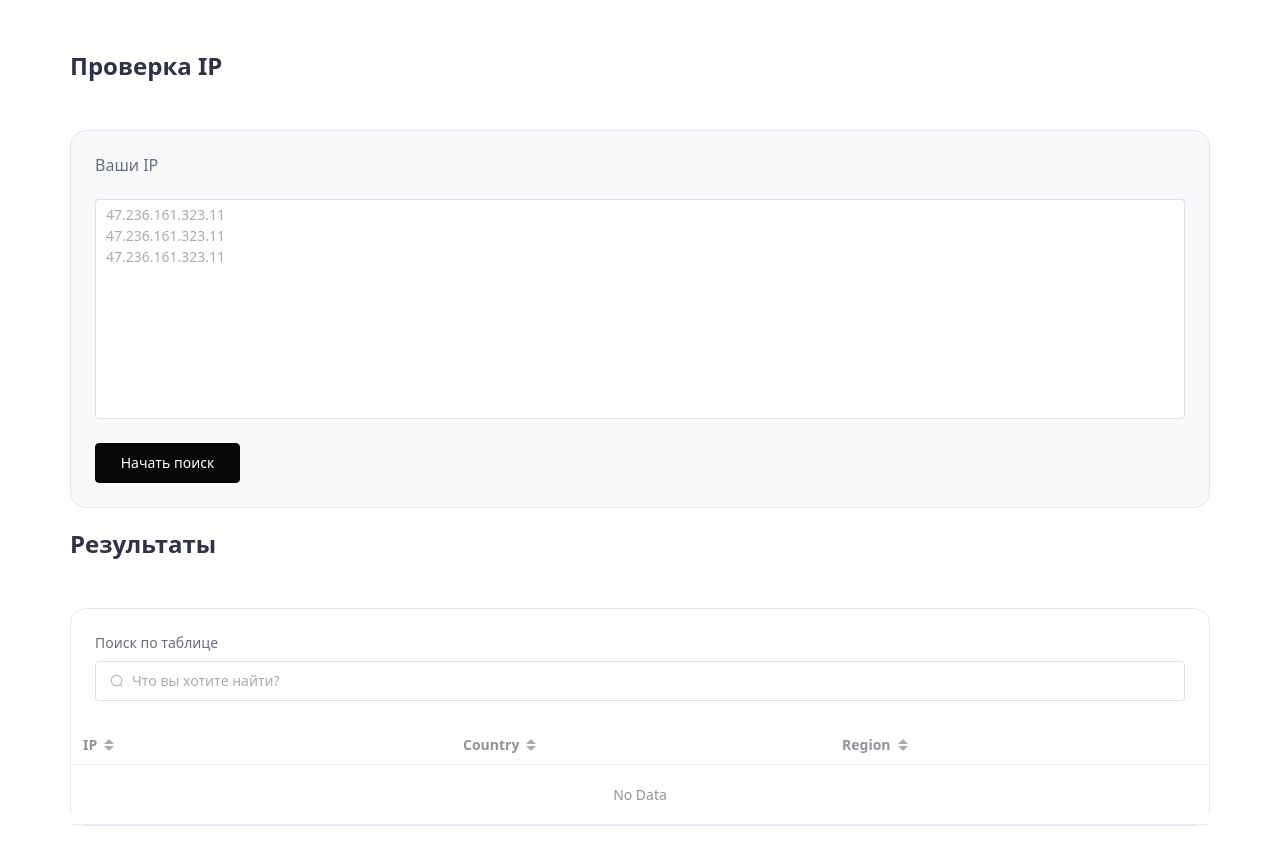
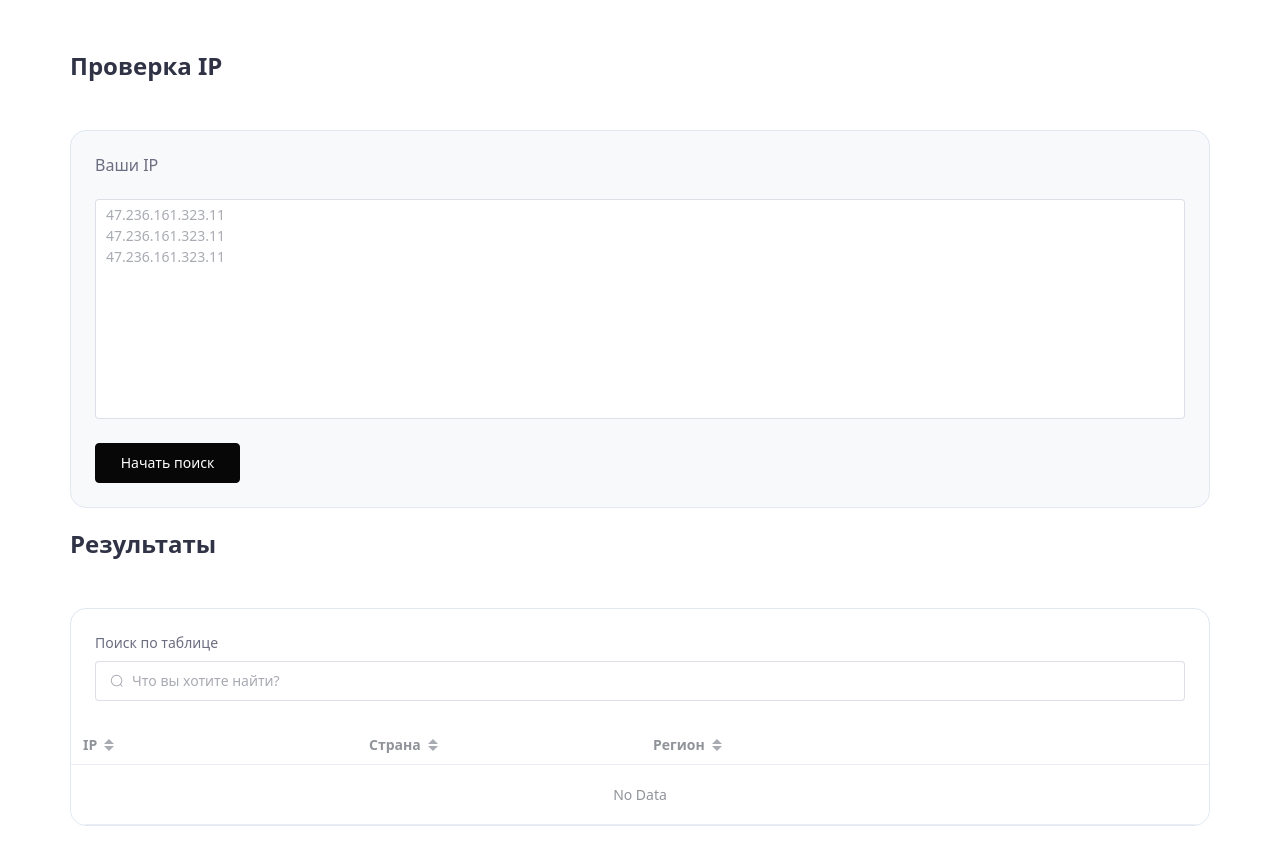
Before and after one commit to altumus/vue-ip-checker, a Vue app: page / in a window 1280 px wide. Shown: the top 864 px of the page. Built offline with nearby package versions, Linux system fonts and the light colour scheme.

Commit message:
fix: table rounded

```diff
--- a/src/components/TableComponent.vue
+++ b/src/components/TableComponent.vue
@@ -18,10 +18,11 @@
     </div>
 
     <!-- table block -->
-    <el-table class="w-full">
+    <el-table class="w-full rounded-[16px]">
       <el-table-column prop="ip" label="IP" sortable />
-      <el-table-column prop="country" label="Country" sortable />
-      <el-table-column prop="region" label="Region" sortable />
+      <el-table-column prop="country" label="Страна" sortable />
+      <el-table-column prop="region" label="Регион" sortable />
+      <el-table-column />
     </el-table>
   </div>
 </template>
```
